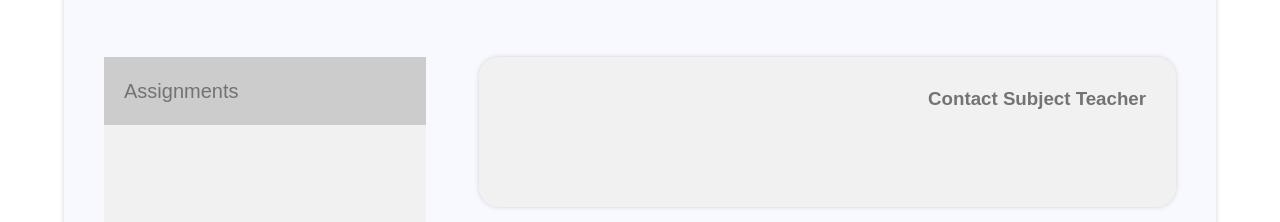
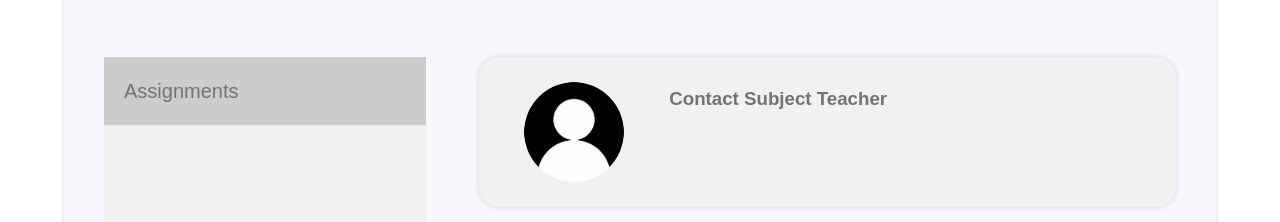
Before and after one commit to KevinZhu233/Project-Taskit, a plain HTML site: page index.html in a window 1280 px wide. Shown: the part 1078-1300 px from the top of the page. Drawn offline with Linux system fonts and the light colour scheme.

Commit message:
2020/11/10

```diff
--- a/css/index.css
+++ b/css/index.css
@@ -196,12 +196,13 @@ textarea {
     background-repeat: no-repeat;
     background-size: cover;
     background-attachment: fixed;
-    -webkit-background-size: 100% auto;
-    -moz-background-size: 100% auto;
-    -o-background-size: 100% auto;
-    background-size: 100% auto;
+    -webkit-background-size: cover;
+    -moz-background-size: cover;
+    -o-background-size: cover;
+    background-position: center;
+    background-clip: content-box;
     overflow: hidden;
-    background-image: url(../img/login.png);
+    background-image: url(../img/main2.jpg);
 }
 
 #Legend-filter {
@@ -374,9 +375,27 @@ textarea {
     box-shadow: 0px 0px 5px lightgrey;
 }
 
+#Subject-Teacher-description {
+    float: right;
+    width: calc(100% - 160px);
+    height: 120px;
+}
+
 #Subject-Teacher-title {
+    float: left;
     color: #737373;
-    float: right;
+    height: 100px;
+}
+
+#Subject-Teacher-picture {
+    float:left;
+    height: 100px;
+    width: 100px;
+    margin: 15px;
+    border-radius: 100px;
+    vertical-align: middle;
+    background: url(../img/default_user.jpg);
+    background-size: contain;
 }
 
 
--- a/index.html
+++ b/index.html
@@ -63,7 +63,10 @@
                         <div id="Assignment-tab-title">Assignments</div>
                     </section>
                     <section id="Subject-Teacher-info">
-                        <h3 id="Subject-Teacher-title">Contact Subject Teacher</h3>
+                        <div id="Subject-Teacher-picture"></div>
+                        <div id="Subject-Teacher-description">
+                            <h3 id="Subject-Teacher-title">Contact Subject Teacher</h3>
+                        </div>
                     </section>
                 </div>
             </div>
```
Also changed, not shown: img/main2.jpg (added).
